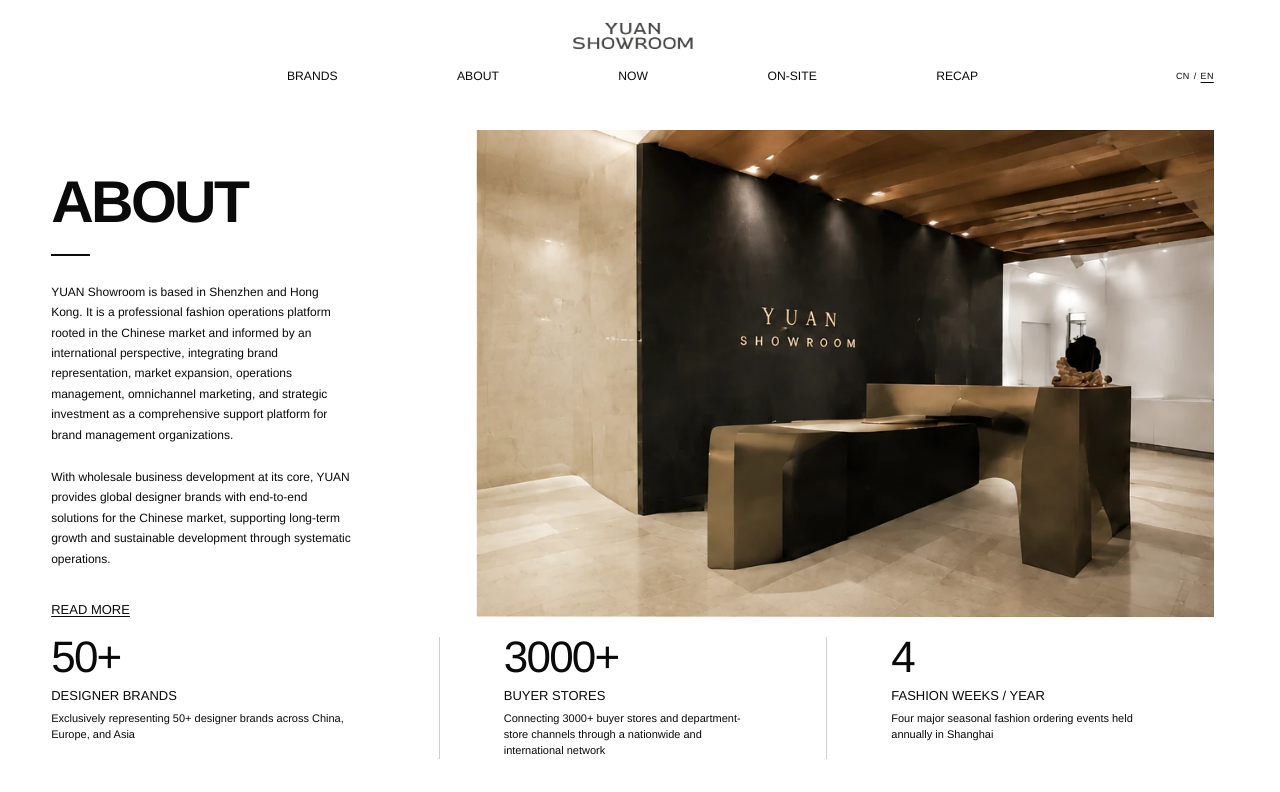
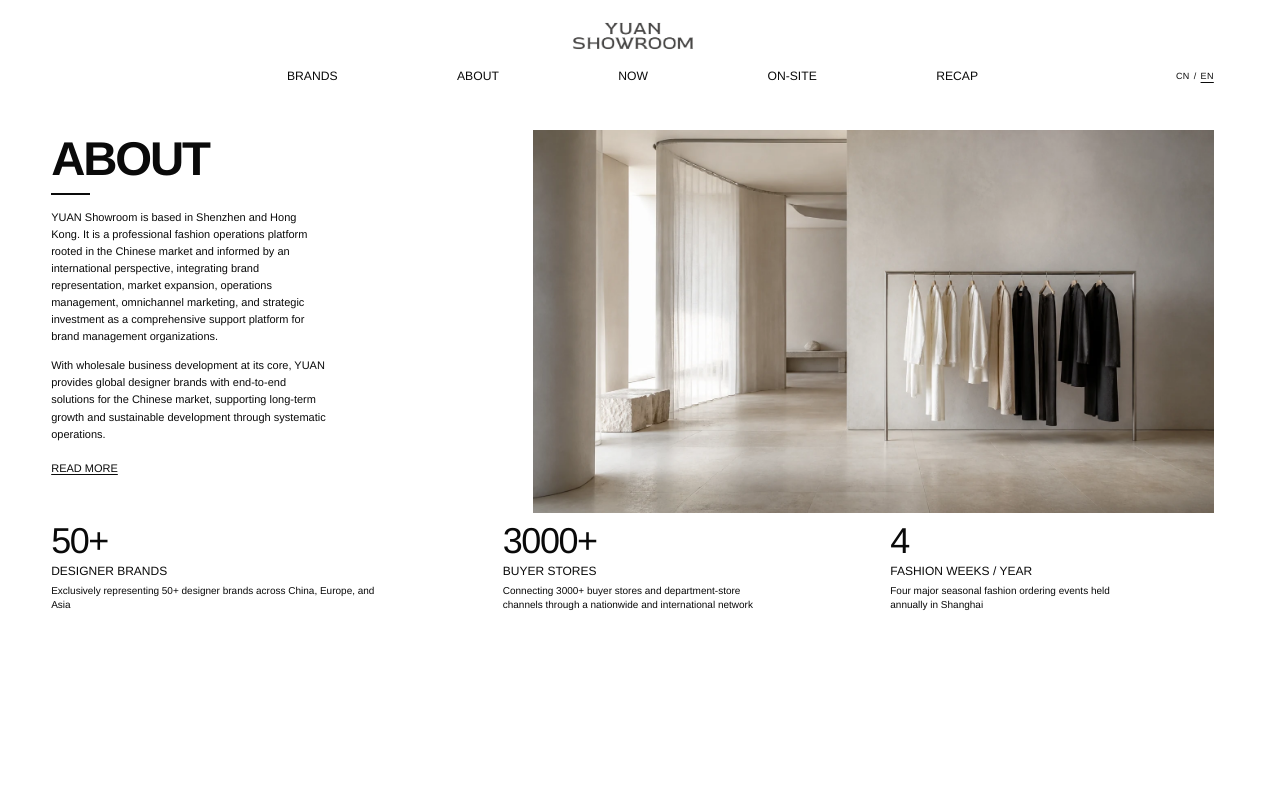
Before and after one commit to vvJ1101/yuan-website, a Next.js app: page /en/about in a window 1280 px wide. Shown: the top 792 px of the page. Built offline with nearby package versions, Linux system fonts and the light colour scheme.

Commit message:
style: fit about content into first viewport

```diff
--- a/src/app/[locale]/about/page.tsx
+++ b/src/app/[locale]/about/page.tsx
@@ -33,7 +33,7 @@
           className="showroom-about__media"
           src={aboutContent.image}
           alt={localize(aboutContent.imageAlt, locale)}
-          ratio="56 / 37"
+          ratio="16 / 9"
           priority
         />
       </div>
--- a/src/app/globals.css
+++ b/src/app/globals.css
@@ -1076,14 +1076,15 @@
 }
 
 .showroom-about {
-  min-height: calc(100svh - var(--ys-header-h));
-  padding: clamp(20px, 3.8vh, 40px) var(--ys-gutter) clamp(20px, 3vh, 32px);
+  height: calc(100svh - var(--ys-header-h));
+  min-height: 0;
+  padding: clamp(12px, 1.8vh, 18px) var(--ys-gutter) clamp(14px, 2vh, 20px);
   overflow: hidden;
 }
 
 .showroom-about__intro {
   display: grid;
-  grid-template-columns: minmax(310px, 35fr) minmax(0, 65fr);
+  grid-template-columns: minmax(310px, 40fr) minmax(0, 60fr);
   gap: clamp(24px, 2.2vw, 38px);
   align-items: start;
 }
@@ -1093,12 +1094,12 @@
   min-height: 100%;
   flex-direction: column;
   align-items: flex-start;
-  padding: clamp(52px, 8vh, 88px) clamp(12px, 2vw, 32px) 0 0;
+  padding: clamp(12px, 2.2vh, 22px) clamp(12px, 2vw, 32px) 0 0;
 }
 
 .showroom-about__copy h1 {
   margin: 0;
-  font-size: clamp(46px, 4.6vw, 72px);
+  font-size: clamp(40px, 3.7vw, 58px);
   font-weight: 600;
   letter-spacing: -0.045em;
   line-height: 0.95;
@@ -1107,15 +1108,15 @@
 .showroom-about__rule {
   width: clamp(36px, 3vw, 52px);
   height: 2px;
-  margin-block: clamp(28px, 4.4vh, 46px) clamp(28px, 4.3vh, 44px);
+  margin-block: clamp(16px, 2.2vh, 22px) clamp(17px, 2.4vh, 24px);
   background: var(--ys-ink);
 }
 
 .showroom-about__body {
   max-width: 45ch;
-  font-size: var(--ys-body-size);
+  font-size: clamp(11px, 0.86vw, 14px);
   font-weight: 400;
-  line-height: 1.75;
+  line-height: 1.62;
 }
 
 .showroom-about__body p {
@@ -1123,21 +1124,26 @@
 }
 
 .showroom-about__body p + p {
-  margin-top: clamp(24px, 3.2vh, 34px);
+  margin-top: clamp(14px, 2vh, 20px);
 }
 
 .showroom-about__more {
-  margin-top: auto;
-  font-size: var(--ys-body-size);
+  margin-top: clamp(17px, 2.4vh, 24px);
+  font-size: clamp(11px, 0.86vw, 14px);
   line-height: 1.2;
   text-decoration: underline;
   text-underline-offset: 0.18em;
 }
 
+.showroom-about__media {
+  width: min(100%, 920px);
+  justify-self: end;
+}
+
 .showroom-about__statistics {
   display: grid;
   grid-template-columns: repeat(3, minmax(0, 1fr));
-  margin-top: clamp(24px, 7vh, 72px);
+  margin-top: clamp(16px, 2.4vh, 24px);
   scroll-margin-top: var(--ys-header-h);
 }
 
@@ -1151,29 +1157,29 @@
 }
 
 .showroom-about__statistic + .showroom-about__statistic {
-  border-left: 1px solid #cfcfcf;
+  border-left: 0;
 }
 
 .showroom-about__statistic strong {
   display: block;
-  font-size: clamp(44px, 4.4vw, 68px);
+  font-size: clamp(36px, 3.5vw, 54px);
   font-weight: 500;
   letter-spacing: -0.04em;
   line-height: 0.9;
 }
 
 .showroom-about__statistic h2 {
-  margin: clamp(15px, 2vh, 22px) 0 0;
-  font-size: clamp(15px, 1.25vw, 20px);
+  margin: clamp(9px, 1.2vh, 13px) 0 0;
+  font-size: clamp(12px, 1vw, 16px);
   font-weight: 500;
   line-height: 1.15;
 }
 
 .showroom-about__statistic p {
   max-width: 34em;
-  margin: clamp(9px, 1.2vh, 14px) 0 0;
-  font-size: clamp(12px, 0.92vw, 15px);
-  line-height: 1.65;
+  margin: clamp(6px, 0.8vh, 9px) 0 0;
+  font-size: clamp(10px, 0.78vw, 13px);
+  line-height: 1.48;
 }
 
 .brand-index {
@@ -1444,12 +1450,12 @@
 
 @media (min-width: 901px) and (max-height: 920px) {
   .showroom-about {
-    padding-top: 24px;
-    padding-bottom: 20px;
+    padding-top: 10px;
+    padding-bottom: 12px;
   }
 
   .showroom-about__statistics {
-    margin-top: 54px;
+    margin-top: 14px;
   }
 }
 
@@ -1460,39 +1466,39 @@
   }
 
   .showroom-about__copy {
-    padding-top: 44px;
+    padding-top: 6px;
   }
 
   .showroom-about__rule {
-    margin-block: 24px 26px;
+    margin-block: 12px 14px;
   }
 
   .showroom-about__body {
+    font-size: 11px;
+    line-height: 1.55;
+  }
+
+  .showroom-about__body p + p {
+    margin-top: 12px;
+  }
+
+  .showroom-about__statistics {
+    margin-top: 12px;
+  }
+
+  .showroom-about__statistic strong {
+    font-size: 36px;
+  }
+
+  .showroom-about__statistic h2 {
+    margin-top: 8px;
     font-size: 12px;
-    line-height: 1.7;
-  }
-
-  .showroom-about__body p + p {
-    margin-top: 22px;
-  }
-
-  .showroom-about__statistics {
-    margin-top: 20px;
-  }
-
-  .showroom-about__statistic strong {
-    font-size: 44px;
-  }
-
-  .showroom-about__statistic h2 {
-    margin-top: 12px;
-    font-size: 13px;
   }
 
   .showroom-about__statistic p {
-    margin-top: 7px;
-    font-size: 11px;
-    line-height: 1.45;
+    margin-top: 5px;
+    font-size: 10px;
+    line-height: 1.4;
   }
 
   .recap-page {
@@ -1505,7 +1511,7 @@
 
 @media (min-width: 1700px) {
   .showroom-about__media {
-    max-width: 1020px;
+    max-width: 920px;
     justify-self: end;
   }
 }
--- a/src/data/showroom.ts
+++ b/src/data/showroom.ts
@@ -15,6 +15,7 @@
   'now/lookbook/editorial-04.png': image('/images/showroom/now/lookbook/editorial-04.png', '订货会品牌大片 04', 'Ordering-season editorial look 04'),
   'now/lookbook/editorial-05.png': image('/images/showroom/now/lookbook/editorial-05.png', '订货会品牌大片 05', 'Ordering-season editorial look 05'),
   'about/showroom.webp': image('/images/showroom/about/showroom.webp', 'YUAN SHOWROOM 前台与接待空间', 'YUAN SHOWROOM reception and showroom interior'),
+  'about/showroom-v2.webp': image('/images/showroom/about/showroom-v2.webp', '柔光下的当代时装展厅与中性色服装陈列', 'Contemporary fashion showroom with neutral garments in soft daylight'),
   'brands/ranyepersonal.webp': image('/images/showroom/brands/ranyepersonal.webp', 'RANYEPERSONAL 品牌造型肖像', 'RANYEPERSONAL campaign portrait'),
   'brands/maison-ther.webp': image('/images/showroom/brands/maison-ther.webp', 'MAISON THER 品牌造型肖像', 'MAISON THER campaign portrait'),
   'brands/nhoj.webp': image('/images/showroom/brands/nhoj.webp', 'NHOJ 品牌造型肖像', 'NHOJ campaign portrait'),
@@ -117,8 +118,8 @@
     },
   ],
   readMoreLabel: { cn: 'READ MORE', en: 'READ MORE' },
-  image: showroomImage('about/showroom.webp'),
-  imageAlt: showroomImageAlt('about/showroom.webp'),
+  image: showroomImage('about/showroom-v2.webp'),
+  imageAlt: showroomImageAlt('about/showroom-v2.webp'),
   statistics: [
     {
       value: '50+',
```
Also changed, not shown: public/images/showroom/about/showroom-v2.webp (added), 1 other file (tests, documents, lock files or other folders).
